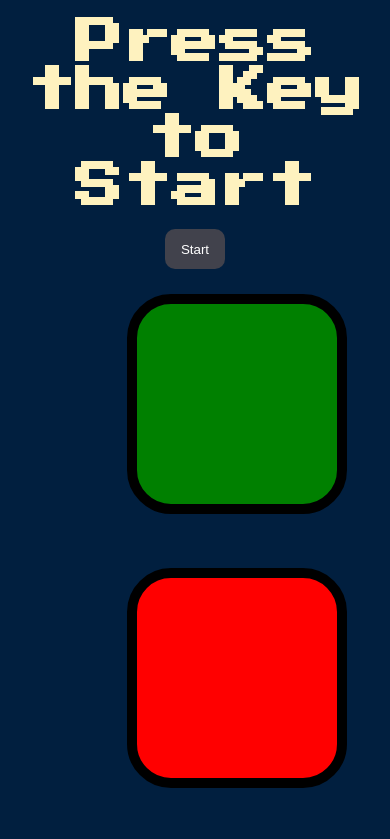
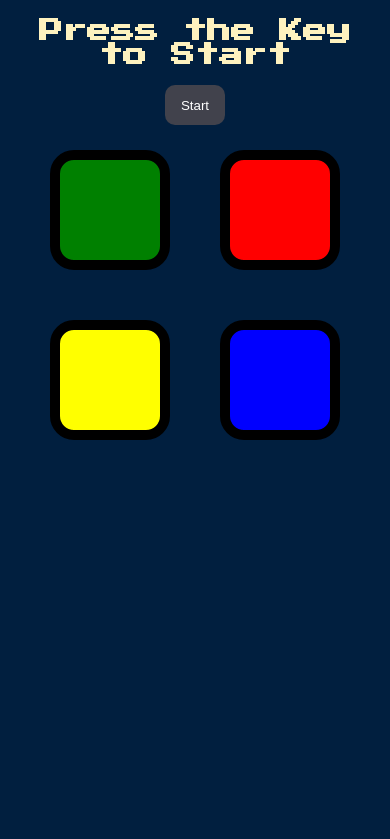
Before and after one commit to kysakhin/simon-game, a plain HTML site: page index.html in a window 390 px wide. Shown: the top 839 px of the page. Drawn offline with nearby package versions, Linux system fonts and the light colour scheme.

Commit message:
used media tags and made some fixes

```diff
--- a/index.html
+++ b/index.html
@@ -3,6 +3,7 @@
 
 <head>
   <meta charset="utf-8">
+  <meta name="viewport" content="width=device-width, initial-scale=1.0">
   <title>Simon</title>
   <link rel="stylesheet" href="styles.css">
   <link href="https://fonts.googleapis.com/css?family=Press+Start+2P" rel="stylesheet">
@@ -13,7 +14,7 @@
   <button class="startbtn"> Start </button>
   <div id="round" class="counter"> Round 1 </div>
   <div class="container">
-    <div lass="row">
+    <div class="row">
 
       <div type="button" id="green" class="btn green">
 
--- a/index.js
+++ b/index.js
@@ -98,6 +98,7 @@ function checkPlayerInput() {
 $(".startbtn").click(function() {
   sequence = []
   playerSequence = []
+  roundnum = 0
   setTimeout(nextRound, 1000)
   $("#level-title").text("Playing.....")
 })
--- a/styles.css
+++ b/styles.css
@@ -21,6 +21,10 @@ body {
   border-color: transparent;
 }
 
+.startbtn:hover {
+  cursor: pointer;
+}
+
 .container {
   display: block;
   width: 50%;
@@ -35,6 +39,10 @@ body {
   width: 200px;
   border: 10px solid black;
   border-radius: 20%;
+}
+
+.btn:hover {
+  cursor: pointer;
 }
 
 .game-over {
@@ -75,3 +83,31 @@ body {
   padding: 10px;
   font-size: 2rem;
 }
+
+
+@media (max-width: 600px) {
+  /*.startbtn {*/
+  /*  height: 50px;*/
+  /*  width: 80px;*/
+  /*}*/
+
+  #level-title {
+    font-size: 1.5rem;
+  }
+
+  .btn {
+    height: 100px;
+    width: 100px;
+  }
+
+  .row {
+    display: flex;
+    margin: 0 auto;
+    justify-content: center;
+  }
+
+  .container {
+    width: 100%;
+  }
+
+}
```
